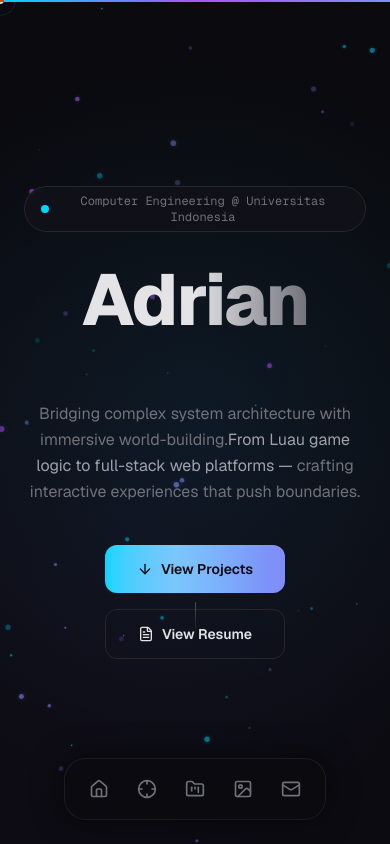
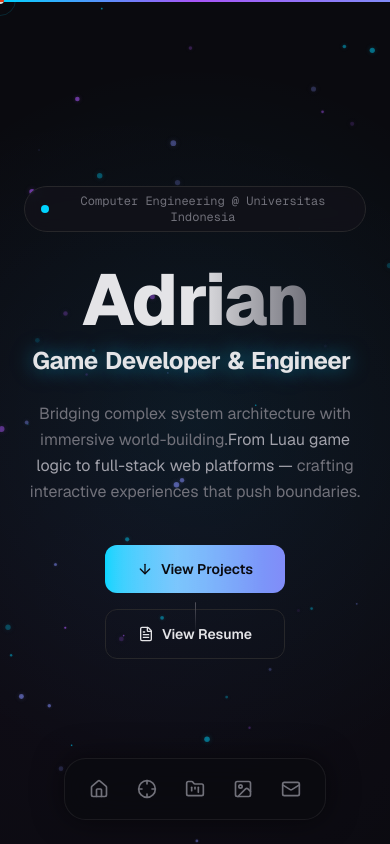
Before and after one commit to adriandikad2/Portfolio, a Next.js app: page / in a window 390 px wide. Shown: the top 844 px of the page. Built offline with nearby package versions, Linux system fonts and the light colour scheme.

Commit message:
text color fixes

```diff
--- a/src/components/hero-section.tsx
+++ b/src/components/hero-section.tsx
@@ -61,7 +61,7 @@ export function HeroSection() {
         <div className="mb-6">
           <TextGenerateEffect
             words="Game Developer & Engineer"
-            className="text-2xl sm:text-3xl lg:text-4xl font-bold bg-gradient-to-r from-[#00d4ff] to-[#a855f7] bg-clip-text text-transparent"
+            className="text-2xl sm:text-3xl lg:text-4xl font-bold text-[#00d4ff] text-glow-cyan"
             delay={0.8}
             duration={0.6}
           />
--- a/src/data/portfolio-data.ts
+++ b/src/data/portfolio-data.ts
@@ -6,7 +6,7 @@ export const siteConfig = {
   title: "Adrian — Game Developer & Engineer",
   description:
     "Portfolio of Adrian, a Computer Engineering student at Universitas Indonesia specializing in game development, full-stack architecture, and 3D world building.",
-  url: "https://adrian.dev",
+  url: "https://adrian.vercel.app",
 } as const;
 
 export const navItems = [
@@ -147,8 +147,8 @@ export const projects: Project[] = [
 ];
 
 export const socialLinks = [
-  { label: "GitHub", href: "https://github.com", icon: GithubIcon },
-  { label: "YouTube", href: "https://youtube.com", icon: YoutubeIcon },
+  { label: "GitHub", href: "https://github.com/adriandikad2", icon: GithubIcon },
+  { label: "YouTube", href: "https://www.youtube.com/@Randm", icon: YoutubeIcon },
   { label: "Portfolio", href: "#", icon: Globe },
   { label: "Design", href: "#", icon: PenTool },
 ];
```
